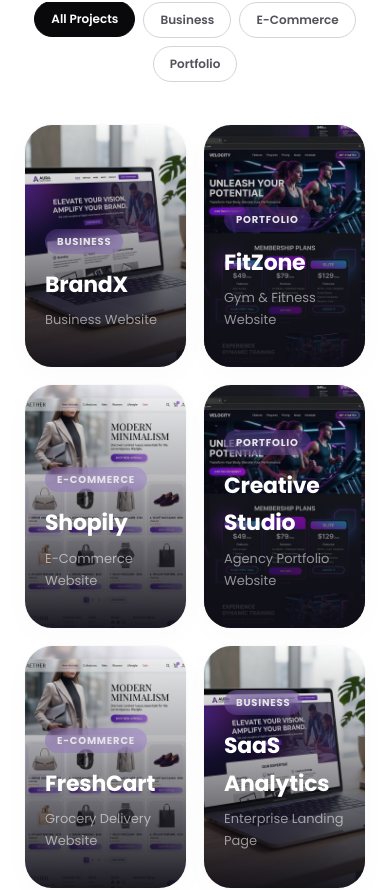
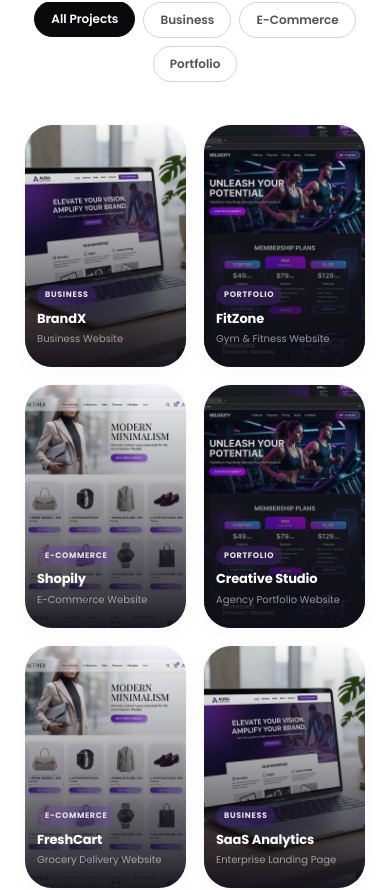
Before and after one commit to Jaijithks/AUREXA, a React (Vite) app: page / in a window 390 px wide. Shown: the part 4740-5630 px from the top of the page. Built offline with nearby package versions, Linux system fonts and the light colour scheme; no server answers.

Commit message:
style: optimize card text size and padding for mobile grid

```diff
--- a/src/index.css
+++ b/src/index.css
@@ -1969,7 +1969,28 @@
   }
 
   .portfolio-card-overlay {
-    padding: 20px;
+    padding: 12px;
+  }
+
+  .portfolio-card-tag {
+    font-size: 8px !important;
+    padding: 3px 8px !important;
+    margin-bottom: 6px !important;
+  }
+
+  .portfolio-card-name {
+    font-size: 13px !important;
+    margin-bottom: 4px !important;
+    line-height: 1.2 !important;
+  }
+
+  .portfolio-card-type {
+    font-size: 10px !important;
+    margin-bottom: 8px !important;
+  }
+
+  .portfolio-card-link {
+    font-size: 10px !important;
   }
 
   .portfolio-bottom-controls {
```
